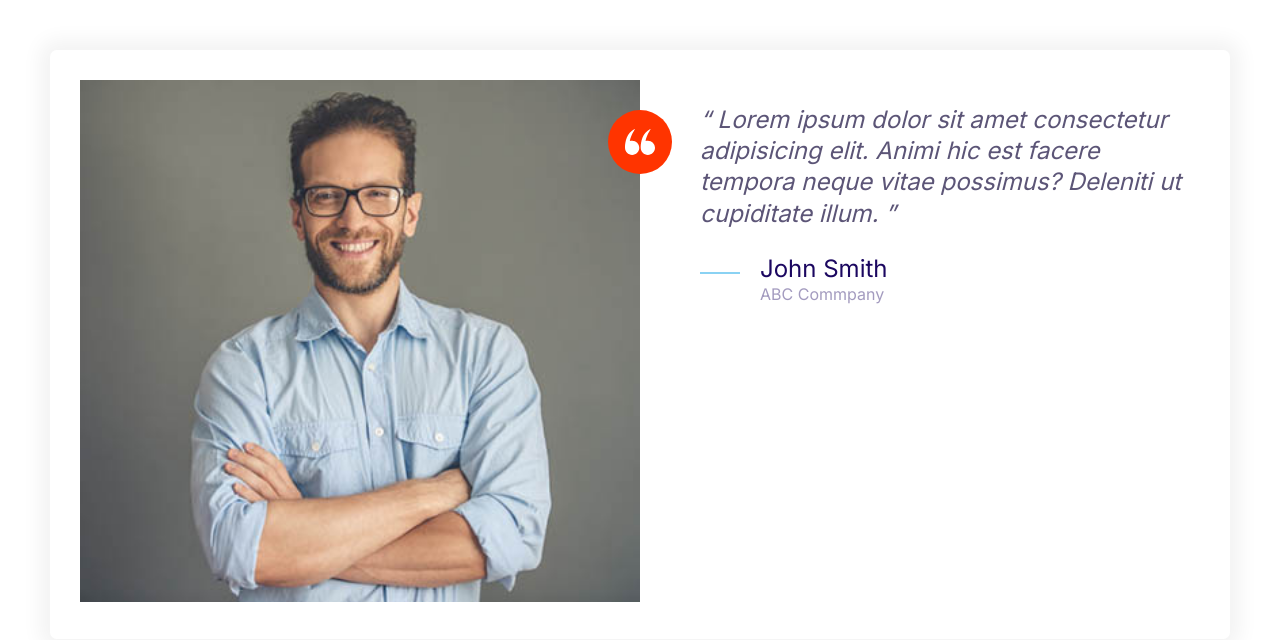
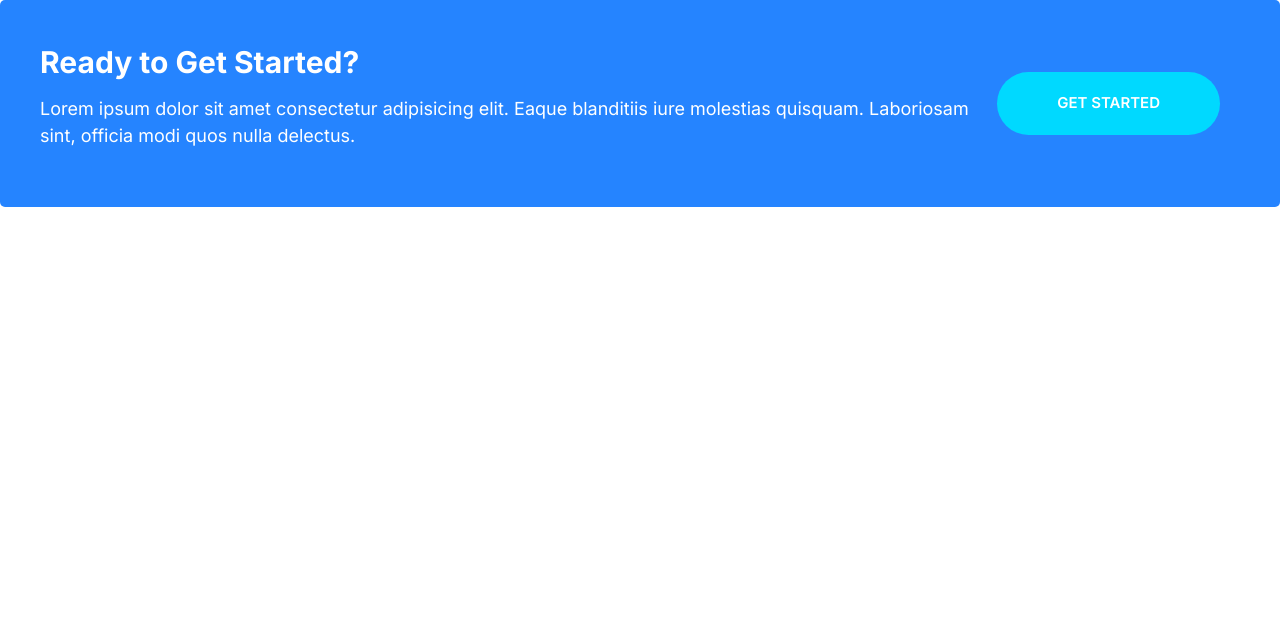
Before and after one commit to Onguko/TrialMoshify, a plain HTML site: page index.html in a window 1280 px wide. Drawn offline with Linux system fonts and the light colour scheme.

Commit message:
implementing the callout component

```diff
--- a/css/styles.css
+++ b/css/styles.css
@@ -246,6 +246,12 @@ a {
     background: var(--color-heading);
     color: #fff;
 }
+
+.btn--stretched {
+    padding-left: 6rem;
+    padding-right: 6rem;
+}
+
 .btn--block {
     width: 100%;
     display: inline-block;
@@ -504,3 +510,44 @@ display: flex;
         margin-right: 0;
     }
 }
+
+/* Callouts*/
+
+.callout {
+    padding: 4rem;
+    border-radius: 5px;
+}
+
+.callout--primary {
+    background: var(--color-primary);
+    color: #fff;
+}
+
+.callout__heading {
+    color: #fff;
+    margin-top:0 ;
+    font-size: 3rem;
+}
+.callout .btn {
+  justify-self: center;
+  align-self: center;
+}
+
+.callout__content {
+    text-align: center;
+}
+
+@media screen and (min-width:768px){
+   .callout .grid--1x2 {
+    grid-template-columns: 1fr auto;
+   }
+
+    .callout__content {
+        text-align: left;
+    }
+
+    .callout .btn {
+        justify-self: start;
+        margin: 0 2rem;
+    }
+}
--- a/index.html
+++ b/index.html
@@ -14,37 +14,18 @@
     <link rel="stylesheet" href="css/normalize.css" />
     <link rel="stylesheet" href="css/styles.css" />
   </head>
-  <body style="padding: 5rem">
-    <div class="card testimonial">
+  <body>
+    <div class="callout callout--primary">
       <div class="grid grid--1x2">
-        <div class="testimonial__image">
-          <img src="images/testimonial.jpg" alt="A happy smiling customer" />
-          <span class="icon-container icon-container--accent">
-            <svg class="icon icon--white icon--small">
-              <use xlink:href="images/sprite.svg#quotes"></use>
-            </svg>
-          </span>
+        <div class="callout__content">
+          <h2 class="callout__heading">Ready to Get Started?</h2>
+          <p>
+            Lorem ipsum dolor sit amet consectetur adipisicing elit. Eaque
+            blanditiis iure molestias quisquam. Laboriosam sint, officia modi
+            quos nulla delectus.
+          </p>
         </div>
-        <blockquote class="quote">
-          <p class="quote__text">
-            Lorem ipsum dolor sit amet consectetur adipisicing elit. Animi hic
-            est facere tempora neque vitae possimus? Deleniti ut cupiditate
-            illum.
-          </p>
-          <footer>
-            <div class="media">
-              <div class="media__image">
-                <svg class="icon icon--primary quote__line">
-                  <use xlink:href="images/sprite.svg#line"></use>
-                </svg>
-              </div>
-              <div class="media__body">
-                <h3 class="media__title quote__author">John Smith</h3>
-                <p class="quote__organization">ABC Commpany</p>
-              </div>
-            </div>
-          </footer>
-        </blockquote>
+        <a href="#" class="btn btn--secondary btn--stretched">Get Started</a>
       </div>
     </div>
   </body>
```
Also changed, not shown: components/callout.html (added, +13 -0 lines).
